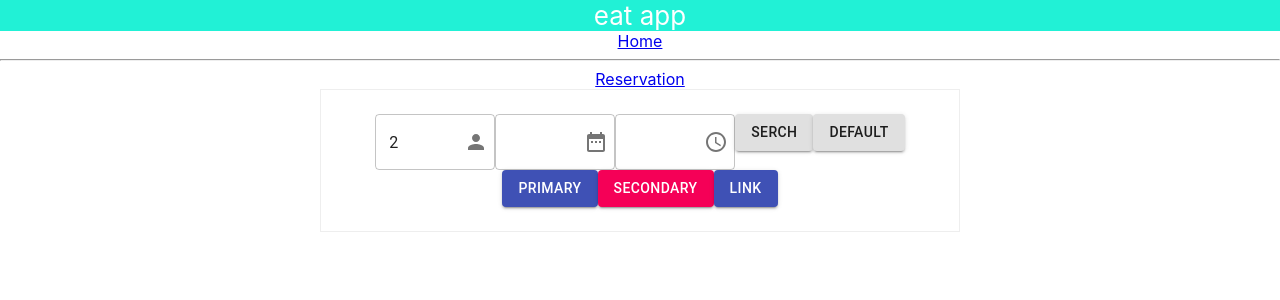
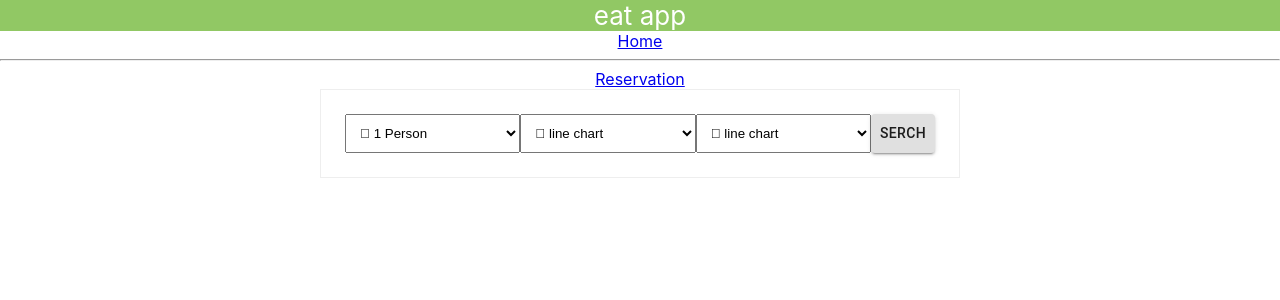
Before and after one commit to p8queiroz/eat-app-availability, a React (Create React App) app: page / in a window 1280 px wide. Shown: the top 300 px of the page. Built offline with nearby package versions, Linux system fonts and the light colour scheme.

Commit message:
add icons

```diff
--- a/src/App.css
+++ b/src/App.css
@@ -14,7 +14,7 @@
 }
 
 .App-header {
-  background-color: #21f1d6;
+  background-color: #91C864;
   display: flex;
   flex-direction: column;
   align-items: center;
--- a/src/pages/Restaurant.tsx
+++ b/src/pages/Restaurant.tsx
@@ -13,20 +13,28 @@ type Props = {
 
 const useStyles = makeStyles((theme: Theme) =>
   createStyles({
-    formControl: {
-      margin: theme.spacing(0),
-      borderRadius: 0,
-      minWidth: 120,
-    },
-    selectEmpty: {
-      marginTop: theme.spacing(2),
-    },
     form: {
       border: "1px solid #eee",
       padding: "1.5rem",
+      display: "flex",
       width: "50%",
       boxSizing: "border-box",
       margin: "0 auto",
+    },
+    inputContainer: {
+      display: "flex",
+      width: "100%",
+      marginBottom: "15px"
+    },
+
+    inputField: {
+      width: "100%",
+      padding: "10px",
+      outline: "none",
+    },
+
+    button: {
+      color: "#91C864"
     }
   }),
 );
@@ -85,7 +93,6 @@ const  Restaurant: React.FC<Props> = ({ saveReservation }) =>  {
 
  //TODO
   const handleChange = (event: React.ChangeEvent<{ name?: string; value: unknown }>) => {
-    debugger
     const name = event.target.name as keyof typeof state;
     setState({
       ...state,
@@ -94,8 +101,23 @@ const  Restaurant: React.FC<Props> = ({ saveReservation }) =>  {
   };
 
   return (
-    <div className={classes.form}>
-       <FormControl variant="outlined" className={classes.formControl}>
+    <div>
+        <div className={classes.form}>
+              <select name="totalReservation"  className={`${classes.inputField} fa`}>
+                 {ocupants.map(item => <option value=""> &#xf007; {` ${item} ${item > 1? 'People' : 'Person'}`} </option>)}
+              </select>
+              <select name="date" className={`${classes.inputField} fa`}>
+                  <option value="fa fa-address-card"> &#xf073; line chart</option>
+                  <option value="fa fa-address-card"> &#xf073; Pie Chart</option>
+              </select>
+              <select  name="hour" className={`${classes.inputField} fa`}>
+                  <option value="fa fa-address-card"> &#xf017; line chart</option>
+                  <option value="fa fa-address-card"> &#xf017; Pie Chart</option>
+              </select>
+                  <Button variant="contained">Serch</Button>
+        </div>
+
+       {/* <FormControl variant="outlined" className={classes.formControl}>
           <Select
             IconComponent = {Person}
             native
@@ -144,10 +166,10 @@ const  Restaurant: React.FC<Props> = ({ saveReservation }) =>  {
           <option value={20}>Twenty</option>
           <option value={30}>Thirty</option>
         </Select>
-      </FormControl>
-      <Button variant="contained">Serch</Button>
+      </FormControl> */}
+      {/* <Button variant="contained">Serch</Button> */}
       {/* <Button onClick={addNewReservation} variant="contained">ADD STORE [TEMPORATIO]</Button> */}
-      <AvailableTimeTable/>
+      {/* <AvailableTimeTable/> */}
     </div>
   );
 }
--- a/src/store/actions/actions.reservation.ts
+++ b/src/store/actions/actions.reservation.ts
@@ -16,8 +16,6 @@ export const loadRestautantData = async (dispatch: React.Dispatch<any>) => {
   //dispatch(setLoading(true));
   //debugger -- testing
   const restaurant = await getRestautant();
-
-  debugger
    const action: RestaurantAction = {
       type: actionTypes.ADD_RESTAURANT,
       restaurant: restaurant
```
